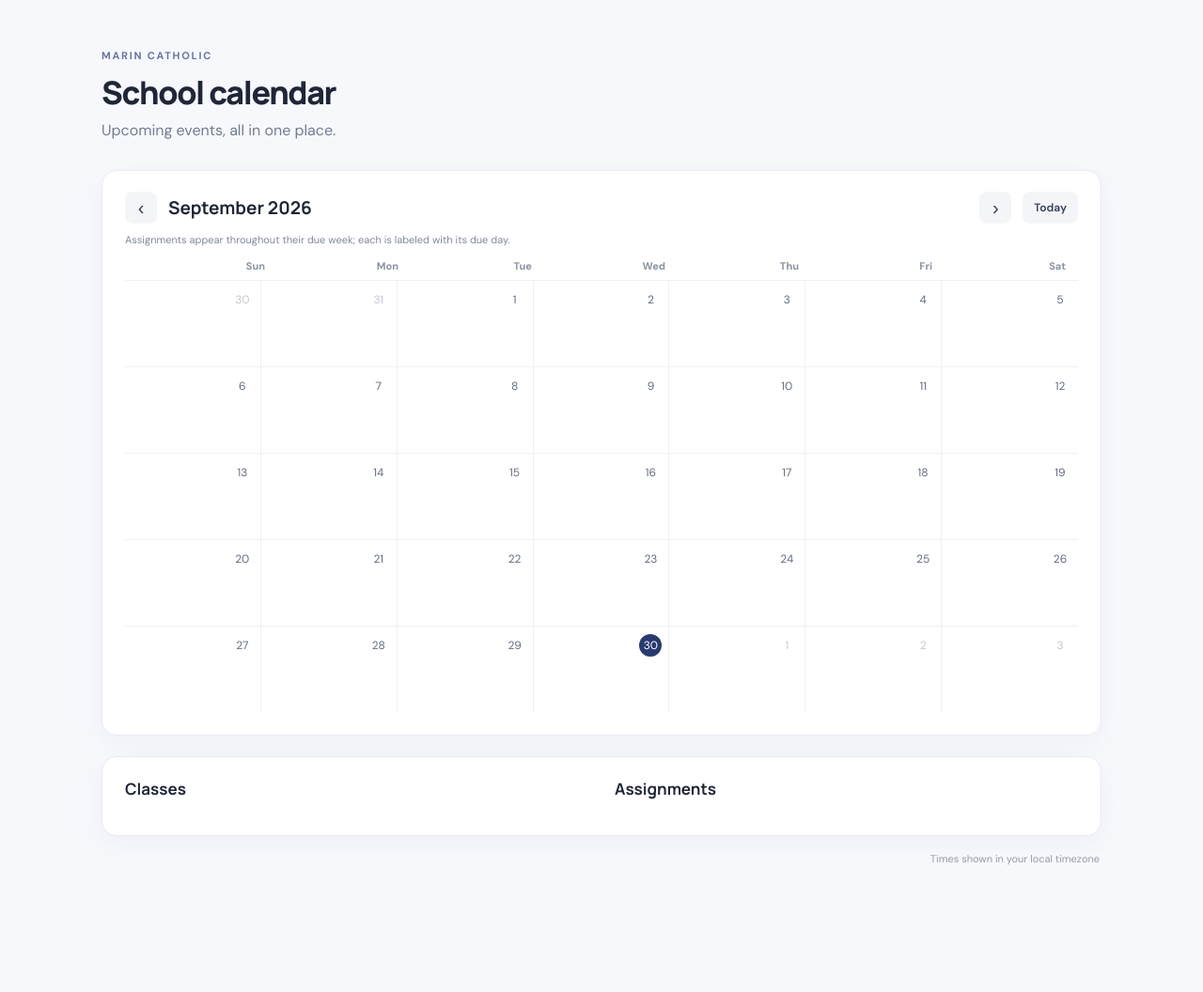
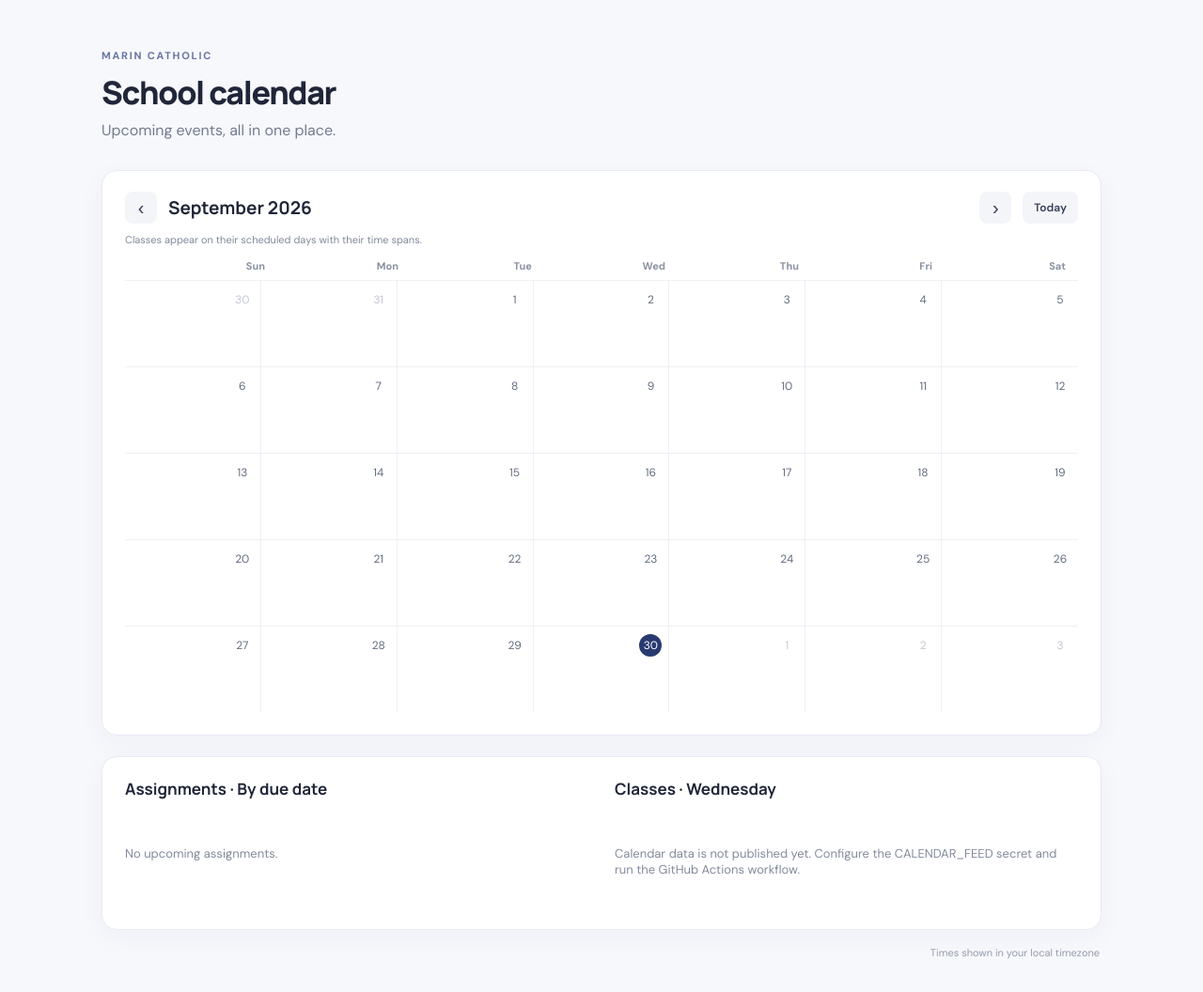
Before and after one commit to nullracer/mctools, a plain HTML site: page index.html in a window 1280 px wide. Shown: the whole page at 94% size. Before the commit the page ends 970 px from the top, so only its background shows below. Drawn offline with Linux system fonts and the light colour scheme; no server answers.

Commit message:
Add files via upload

```diff
--- a/index.html
+++ b/index.html
@@ -1,5 +1,5 @@
 <!doctype html>
 <html lang="en"><head><meta charset="utf-8"><meta name="viewport" content="width=device-width, initial-scale=1"><title>School Calendar</title><link rel="stylesheet" href="styles.css"></head>
 <body><main class="shell"><header><div><p class="eyebrow">MARIN CATHOLIC</p><h1>School calendar</h1><p class="subhead">Upcoming events, all in one place.</p></div></header>
-<section class="calendar"><div class="calendar-head"><button id="prev" aria-label="Previous month">‹</button><h2 id="month-title"></h2><button id="next" aria-label="Next month">›</button><button id="today" class="today">Today</button></div><p class="calendar-note">Assignments appear throughout their due week; each is labeled with its due day.</p><div class="weekdays"><span>Sun</span><span>Mon</span><span>Tue</span><span>Wed</span><span>Thu</span><span>Fri</span><span>Sat</span></div><div id="grid" class="grid"></div></section>
-<section class="upcoming"><div class="event-columns"><section class="event-column"><div class="section-head"><h2>Classes</h2><span id="class-count"></span></div><div id="classes" class="event-list"></div></section><section class="event-column"><div class="section-head"><h2>Assignments</h2><span id="assignment-count"></span></div><div id="assignments" class="event-list"></div></section></div></section><footer><span id="updated"></span><span>Times shown in your local timezone</span></footer></main><script src="app.js" defer></script></body></html>
+<section class="calendar"><div class="calendar-head"><button id="prev" aria-label="Previous month">‹</button><h2 id="month-title"></h2><button id="next" aria-label="Next month">›</button><button id="today" class="today">Today</button></div><p class="calendar-note">Classes appear on their scheduled days with their time spans.</p><div class="weekdays"><span>Sun</span><span>Mon</span><span>Tue</span><span>Wed</span><span>Thu</span><span>Fri</span><span>Sat</span></div><div id="grid" class="grid"></div></section>
+<section class="upcoming"><div class="event-columns"><section class="event-column"><div class="section-head"><h2>Assignments · By due date</h2><span id="assignment-count"></span></div><div id="assignments" class="event-list"></div></section><section class="event-column"><div class="section-head"><h2 id="classes-heading">Classes · Today</h2><span id="class-count"></span></div><div id="classes" class="event-list"></div></section></div></section><footer><span id="updated"></span><span>Times shown in your local timezone</span></footer></main><script src="app.js" defer></script></body></html>
```
